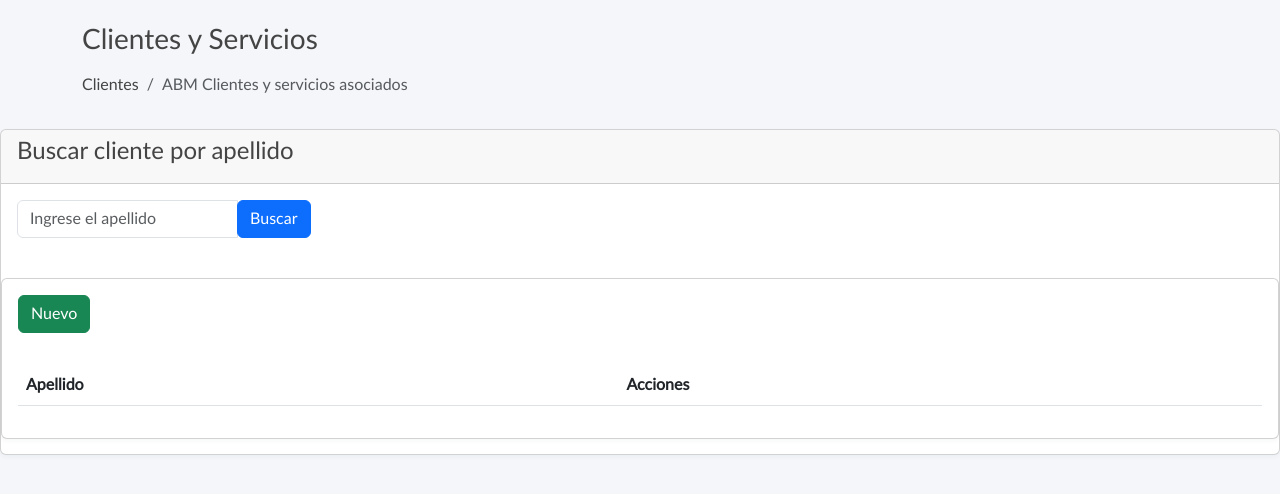
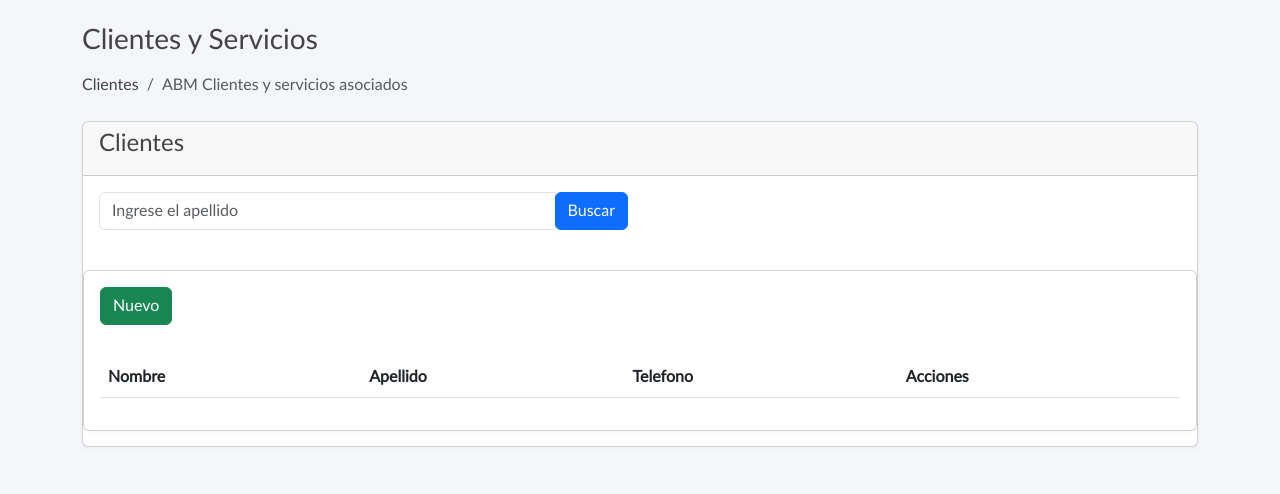
Before and after one commit to JereFassi/proyecto-django, a Django app: page /cliente/buscar/ in a window 1280 px wide. Shown: the part 56-550 px from the top of the page. Run offline with Django 3.2, Linux system fonts and the light colour scheme; data that the repository does not hold is empty; some libraries are stand-ins or nearby versions.

Commit message:
Ajustes menores

```diff
--- a/PIG/templates/integrador/cliente/index.html
+++ b/PIG/templates/integrador/cliente/index.html
@@ -14,59 +14,57 @@
             <li class="breadcrumb-item"><a href="{% url 'cliente_index' %}">Clientes</a></li>
             <li class="breadcrumb-item active">ABM Clientes y servicios asociados</li>
         </ol>
-    </div>
-</div>
+
         <div class="card">
             <div class="card-header">
-        <h4>Buscar cliente por apellido</h4>
+                <h4>Clientes</h4>
             </div>
             <div class="card-body search">
                 <form action="{% url 'buscar' %}" method="get">
                     <div class="row">
-                <div class="col-3" id="custom-search-input">
+                        <div class="col-6" id="custom-search-input">
                             <div class="input-group md-form mb-0">
-
                                 <input type="text" name="buscar" placeholder="Ingrese el apellido" class="form-control">
-                        <span class=" input-group-list">
+                                <span class="input-group-list text-center">
                                     <div class="col-md-6">
                                     <button class="btn btn-primary mt-6" type="submit">Buscar</button>
-                    </div>
                                 </span>
                             </div>
                         </div>
-
                     </div>
                 </form>
             </div>
+        </div>
+
         <br>
         <div class="card">
             <div class="card-body">
-        <a name="" id="" class="btn btn-success" href="{% url 'cliente_nuevo' %}" role="button"> <i
-                class="fa-solid fa-circle-plus"></i> Nuevo</a>
+                <a name="" id="" class="btn btn-success" href="{% url 'cliente_nuevo' %}" role="button"> <i class="fa-solid fa-circle-plus"></i> Nuevo</a>
             </div>
-    <div class="card-body">    <!-- bs5-table-defaul -->
+            <div class="card-body">
                 <table class="table">
                     <thead>
                         <tr>
+                            <th>Nombre</th>
                             <th>Apellido</th>
+                            <th>Telefono</th>
                             <th>Acciones</th>
                         </tr>
                     </thead>
                     <tbody>
                         {% for cliente in cliente %}
                         <tr>
+                        <td>{{cliente.nombre}}</td>
                         <td>{{cliente.apellido}}</td>
+                        <td>{{cliente.telefono}}</td>
                         <td>
-                        <a href="{% url 'cliente_editar' cliente.id %}" title="Editar" class="btn btn-warning"><i
-                                class="fas fa-pencil-alt"></i></a>
-                        <a href="{% url 'cliente_eliminar' cliente.id %}" title="Eliminar" class="btn btn-danger"><i
-                                class="fas fa-trash"></i></a>
+                            <a href="{% url 'cliente_editar' cliente.id %}" title="Editar" class="btn btn-warning"><i class="fas fa-pencil-alt"></i></a>
+                            <a href="{% url 'cliente_eliminar' cliente.id %}" title="Eliminar" class="btn btn-danger"><i class="fas fa-trash"></i></a>
                         </td>
                         </tr>
                         {% endfor %}
                     </tbody>
                 </table>
-
             </div>
         </div>
     </div>
```
Also changed, not shown: PIG/templates/publica/index.html (+7 -3 lines), PIG/templates/publica/login.html (+8 -31 lines). Lines whose indentation alone changed are shown as unchanged.
